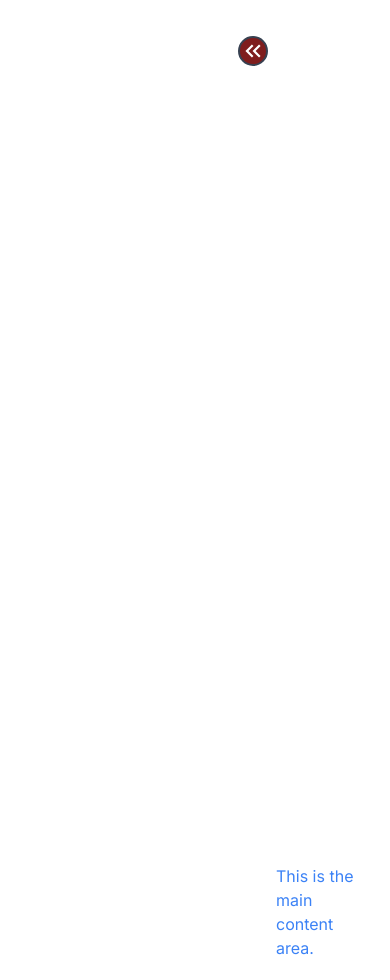
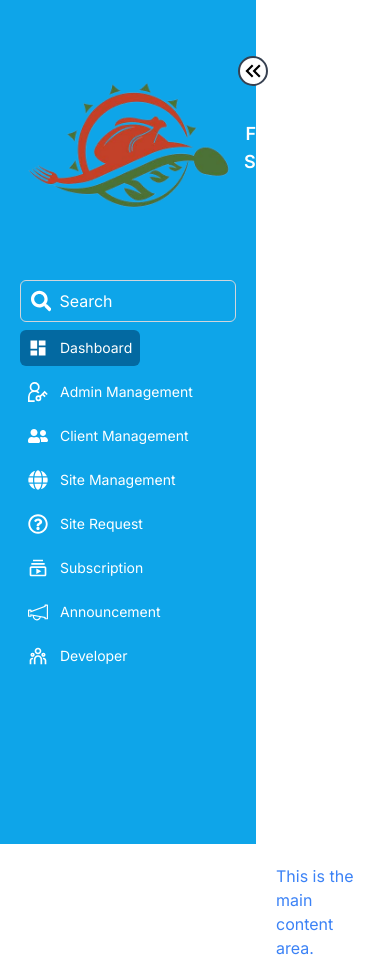
Before and after one commit to nugiwara12/Sidebar, a Next.js app: page / in a window 390 px wide. Built offline with nearby package versions, Linux system fonts and the light colour scheme.

Commit message:
add responsive sidebar and add the list menu of the items in sidebar

```diff
--- a/components/Sidebar/Sidebar.js
+++ b/components/Sidebar/Sidebar.js
@@ -1,21 +1,129 @@
 "use client"
 
-import React, { useState } from 'react'
-import { MdOutlineKeyboardDoubleArrowLeft } from "react-icons/md";
+import Image from 'next/image';
+import React, { useState } from 'react';
+import { usePathname } from "next/navigation";
+import { MdOutlineKeyboardDoubleArrowLeft, MdDashboard, MdOutlineSubscriptions } from "react-icons/md";
+import { FaSearch, FaUserFriends, FaGlobe, FaRegQuestionCircle } from "react-icons/fa";
+import { GrUserAdmin } from "react-icons/gr";
+import { TfiAnnouncement } from "react-icons/tfi";
+import { RiTeamLine } from "react-icons/ri";
 
 const Sidebar = () => {
     const [open, setOpen] = useState(true);
+    const pathname = usePathname();
+
+    const toggleSearch = () => {
+        setOpen(!open);
+    };
+
+    const Menu = [
+        {
+            icon: <MdDashboard size={20} />, // Adjust size as needed
+            href: "/",
+            label: "Dashboard",
+            roles: [""],
+            isActive: pathname === `/`,
+        },
+        {
+            icon: <GrUserAdmin size={20} />, // Adjust size as needed
+            href: "/admin",
+            label: "Admin Management",
+            roles: [""],
+            isActive: pathname ? pathname.startsWith("/admin") : false,
+        },
+        {
+            icon: <FaUserFriends size={20} />, // Adjust size as needed
+            href: "/client",
+            label: "Client Management",
+            roles: [""],
+            isActive: pathname ? pathname.startsWith("/client") : false,
+        },
+        {
+            icon: <FaGlobe size={20} />, // Adjust size as needed
+            href: "/site",
+            label: "Site Management",
+            roles: [""],
+            isActive: pathname ? pathname.startsWith("/site") : false,
+        },
+        {
+            icon: <FaRegQuestionCircle size={20} />, // Adjust size as needed
+            href: "/request",
+            label: "Site Request",
+            roles: [""],
+            isActive: pathname ? pathname.startsWith("/request") : false,
+        },
+        {
+            icon: <MdOutlineSubscriptions size={20} />, // Adjust size as needed
+            href: "/subscription",
+            label: "Subscription",
+            roles: [""],
+            isActive: pathname ? pathname.startsWith("/subscription") : false,
+        },
+        {
+            icon: <TfiAnnouncement size={20} />, // Adjust size as needed
+            href: "/announcement",
+            label: "Announcement",
+            roles: [""],
+            isActive: pathname ? pathname.startsWith("/announcement") : false,
+        },
+        {
+            icon: <RiTeamLine size={20} />, // Adjust size as needed
+            href: "/developer",
+            label: "Developer",
+            roles: [""],
+            isActive: pathname ? pathname.startsWith("/developer") : false,
+        },
+    ];
 
     return (
         <main className='flex'>
-            <div className={`bg-white h-screen fixed top-0 transition-width duration-300 ${open ? 'w-64' : 'w-20'} relative text-white p-5 pt-8`}>
+            <div className={`bg-sky-500 h-screen fixed top-0 transition-width duration-300 ${open ? 'w-64' : 'w-24'} md:${open ? 'w-64' : 'w-20'} relative text-white p-5 pt-10`}>
                 <MdOutlineKeyboardDoubleArrowLeft
-                    className='absolute border-2 border-gray-700 text-3xl bg-red-900 rounded-full cursor-pointer -right-3 top-9'
+                    className={`mt-4 absolute border-2 border-gray-700 text-3xl bg-white text-black rounded-full cursor-pointer transition-transform duration-300 ${open ? '-right-3 rotate-0' : '-right-3 rotate-180'}`}
                     onClick={() => setOpen(!open)}
                 />
+                <div className='cursor-pointer flex items-center'>
+                    <Image
+                        src="/image/logo/logo.png"
+                        alt="Logo"
+                        height={70}
+                        width={70}
+                        className={`block float-left mr-2 duration-500 ${open ? 'rotate-0 h-auto w-auto' : 'rotate-180 h-[60px] w-[200px]'}`}
+                    />
+                    <div className='flex justify-center items-center text-center'>
+                        <h1 className={`text-lg origin-left font-semibold transition-transform duration-300 ${!open ? 'scale-0' : 'scale-100'}`}>
+                            Food Store
+                        </h1>
+                    </div>
+                </div>
+                <div className={`flex items-center rounded-md border border-gray-300 mt-6 py-2 ${open ? 'px-2.5' : 'px-4'}`}>
+                    <FaSearch
+                        className={`text-white text-2xl block float-left cursor-pointer ${open && 'mr-2'}`}
+                        onClick={toggleSearch} // Click handler to toggle the search bar visibility
+                    />
+                    <input
+                        type="search"
+                        placeholder='Search'
+                        className={`w-full bg-transparent border-none focus:outline-none placeholder:text-white ${!open ? 'hidden' : ''}`}
+                    />
+                </div>
+                <ul>
+                    {Menu.map((menu, index) => (
+                        <li key={index} className={`text-sm my-2 ${open ? 'flex justify-left items-center' : 'flex justify-center items-center'}`}>
+                            <a
+                                href={menu.href}
+                                className={`flex items-center text-white rounded-md p-2 hover:bg-sky-700 ${menu.isActive ? 'bg-sky-700' : ''}`}
+                            >
+                                {menu.icon}
+                                <span className={`ml-3 ${open ? 'block' : 'hidden'}`}>{menu.label}</span>
+                            </a>
+                        </li>
+                    ))}
+                </ul>
             </div>
         </main>
-    )
-}
+    );
+};
 
-export default Sidebar
+export default Sidebar;
```
